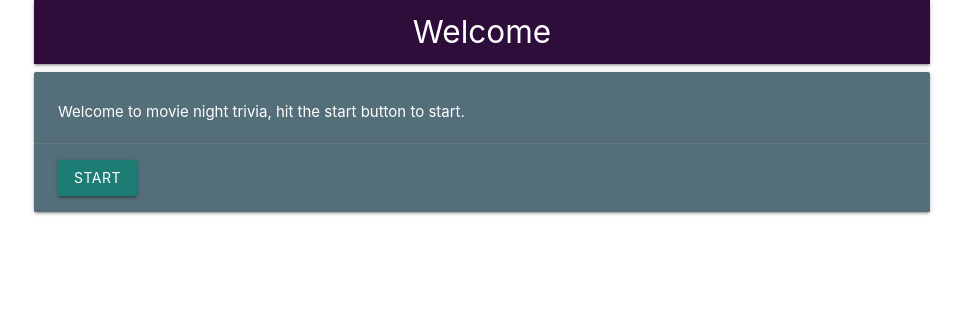
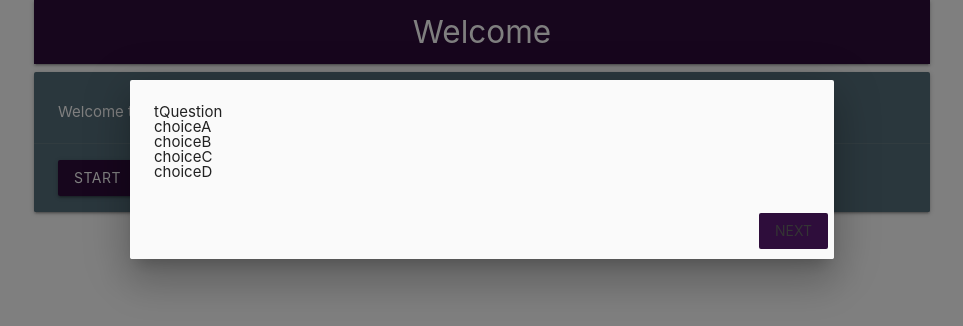
Before and after one commit to chbbs231/TriviaGame, a plain HTML site: page index.html in a window 1280 px wide. Both pictures are taken after a click on the button "START". Shown: the whole page, without its empty margins (158-1121 px from the left). Drawn offline with nearby package versions, Linux system fonts and the light colour scheme.

Commit message:
renders something but not question

```diff
--- a/assets/java/app.js
+++ b/assets/java/app.js
@@ -1,33 +1,42 @@
-let questions= [{
- q1 = `Which movie features Bruce Willis as John McClane, a New York police officer, taking on a gang of criminals in a Los Angeles skyscraper on Christmas Eve?`,
+
+const question = document.getElementById(`quiz`)
+const choiceA = document.getElementById(`optionA`)
+const choiceB = document.getElementById(`optionB`)
+const choiceC = document.getElementById(`optionC`)
+const choiceD = document.getElementById(`optionD`)
+const count = document.getElementById(`timer`)
+const progress = document.getElementById( `score`)
+
+let tQuestions= [{
+  question1:`Which movie features Bruce Willis as John McClane, a New York police officer, taking on a gang of criminals in a Los Angeles skyscraper on Christmas Eve?`,
   choiceA: `Die hard`,
   choiceB:  `The Whole Nine Yards`,
   choiceC:  `Red`,
   choiceD:  `Tears of the Sun`,
   correct: `A`
      },{
-  q2=`What is the name of the hobbit played by Elijah Wood in the Lord of the Rings movies?`,
+  question2:`What is the name of the hobbit played by Elijah Wood in the Lord of the Rings movies?`,
   choiceA: `Ryan Newman`,
   choiceB: `Frodo`,
   choiceC: `John M. Brinnin`,
   choiceD: `Mumble`,
   correct: `B`
           },{
-  q3 =`Which 1997 science fiction movie starring Will Smith and Tommy Lee Jones tells the story of a secret agency that polices alien refugees who are living on earth disguised as humans?`,
+  question3: `Which 1997 science fiction movie starring Will Smith and Tommy Lee Jones tells the story of a secret agency that polices alien refugees who are living on earth disguised as humans?`,
   choiceA: `Wild Wild West`,
   choiceB: `MIB`,
   choiceC: `Independence day`,
   choiceD: `Hancock`,
   correct: `B`
           },{
-  q4 = `Which Tom Hanks movie won the Academy Award for Best Picture in 1994?`,
+  question4: `Which Tom Hanks movie won the Academy Award for Best Picture in 1994?`,
   choiceA: `Toy Story`,
   choiceB: `Forest Gump`,
   choiceC: `Saving Private Ryan`,
   choiceD: `Vault of Horrors 1`,
   correct: `B`
 },{
-  q5 = ` Who played Jack Dawson in the 1997 epic Titanic?`,
+  question5: ` Who played Jack Dawson in the 1997 epic Titanic?`,
   choiceA: `Keanu Reeves`,
   choiceB: `Tom Hanks`,
   choiceC:  `Ryan Reynolds`,
@@ -39,11 +48,19 @@ let questions= [{
 
 M.Modal.init(document.querySelectorAll('.modal'),{})
 
+
+
 const starttrv = () =>{
-  M.Modal.getInstance(document.getElementById('game')).open()
+  const lastQuestion = tQuestions.length -1;
+
+  let renderQuestion = (`tQuestions`)
+  question.innerHTML = `${`tQuestion`}`;
+  optionA.innerHTML = `${`choiceA`}`;
+  optionB.innerHTML = `${`choiceB`}`;
+  optionC.innerHTML = `${`choiceC`}`;
+  optionD.innerHTML = `${`choiceD`}`;
+  M.Modal.getInstance(document.getElementById('game')).open();
 }
 const next = () =>{}
-
 document.getElementById('starttrv').addEventListener('click', starttrv)
-
 document.getElementById('nextquest').addEventListener('click', nextquest)
--- a/index.html
+++ b/index.html
@@ -32,13 +32,16 @@
 
    <!-- Modal Structure -->
    <div id="game" class="modal">
-     <div class="modal-content">
-      <ul class="collection with-header">
-        <li id="questions" class="collection-header"><h4></h4></li>
-        <li id ="answera" class="collection-item"><span><button id= "abutton"> </button></span></li>
-        <li id ="answerb" class="collection-item"></li>
-        <li id ="answerc" class="collection-item"></li>
-        <li id ="answerd" class="collection-item"></li>
+      <div class="modal-content">
+      <div id ="quiz"></div>
+        <div id = "choices">
+        <div class ="ansA" id = "optionA" onclick = "checkanswer(`A`)"></div>
+        <div class ="ansB"  id = "optionB" onclick = "checkanswer(`B`)"></div>
+        <div class ="ansC" id = "optionC" onclick = "checkanswer(`C`)"></div>
+        <div class ="ansD" id = "optionD" onclick = "checkanswer(`D`)"></div>
+          </div>
+       <div id = "timer"></div>
+       <div id = "score"></div>
       </ul>
      </div>
      <div class="modal-footer">
```
Also changed, not shown: assets/css/style.css (line endings or trailing spaces), assets/images/Video-Games.jpg (deleted).
